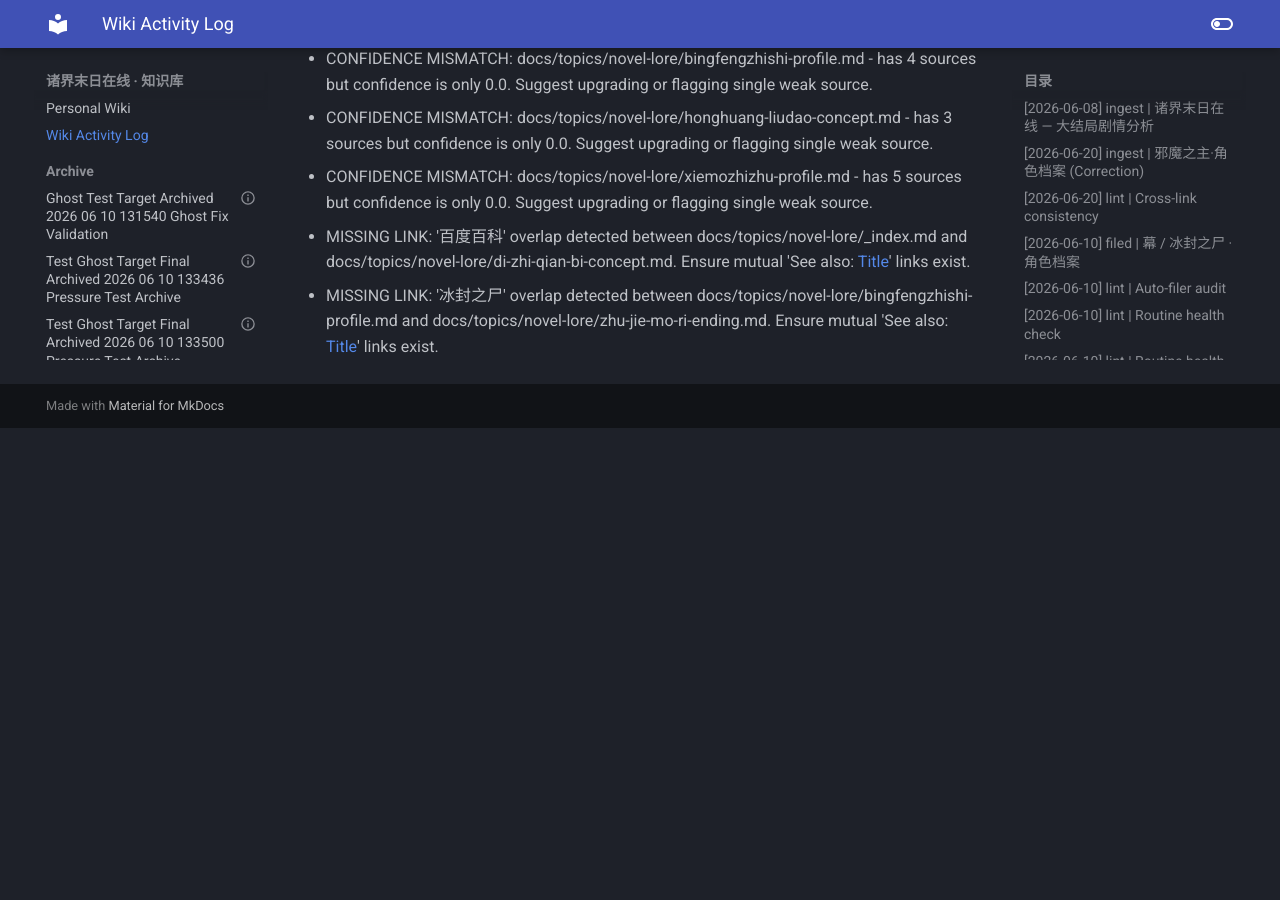
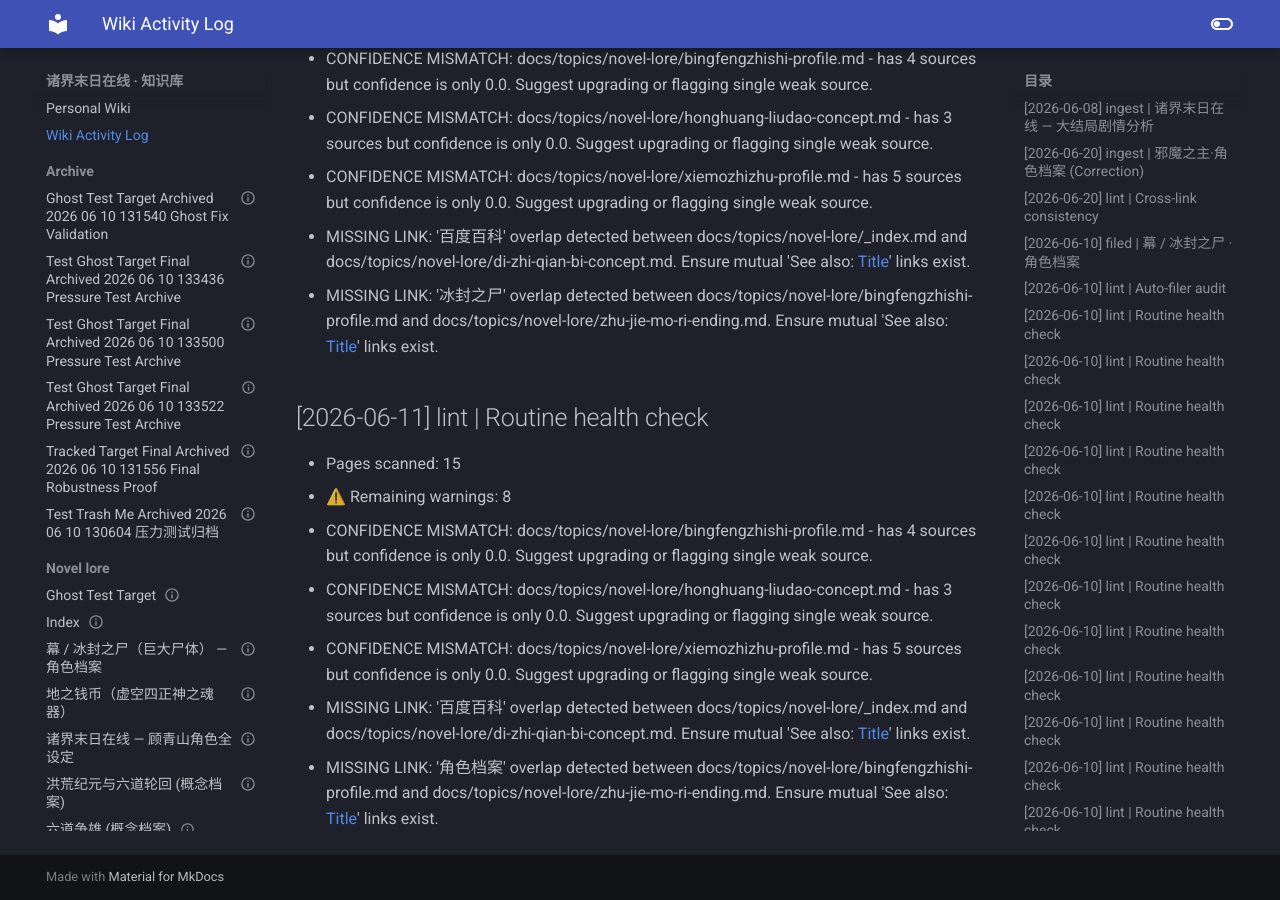
Before and after one commit to Zack3155/llm-wiki, an MkDocs documentation site: the page built from docs/log.md, in a window 1280 px wide and 900 px high, scrolled down 10884 px. Built offline with MkDocs 1.6.1 and Material for MkDocs 9.7.7, drawn with Linux system fonts in a browser that asks for light colours; before the commit the page ends 11312 px from its top, so only the background shows below that.

Commit message:
🤖 Wiki Linter Auto-Commit: 2026-06-11 00:58:09

```diff
--- a/docs/log.md
+++ b/docs/log.md
@@ -248,3 +248,12 @@
   - CONFIDENCE MISMATCH: docs/topics/novel-lore/xiemozhizhu-profile.md - has 5 sources but confidence is only 0.0. Suggest upgrading or flagging single weak source.
   - MISSING LINK: '百度百科' overlap detected between docs/topics/novel-lore/_index.md and docs/topics/novel-lore/di-zhi-qian-bi-concept.md. Ensure mutual 'See also: [Title](path.md)' links exist.
   - MISSING LINK: '冰封之尸' overlap detected between docs/topics/novel-lore/bingfengzhishi-profile.md and docs/topics/novel-lore/zhu-jie-mo-ri-ending.md. Ensure mutual 'See also: [Title](path.md)' links exist.
+
+## [2026-06-11] lint | Routine health check
+- Pages scanned: 15
+- ⚠️ Remaining warnings: 8
+  - CONFIDENCE MISMATCH: docs/topics/novel-lore/bingfengzhishi-profile.md - has 4 sources but confidence is only 0.0. Suggest upgrading or flagging single weak source.
+  - CONFIDENCE MISMATCH: docs/topics/novel-lore/honghuang-liudao-concept.md - has 3 sources but confidence is only 0.0. Suggest upgrading or flagging single weak source.
+  - CONFIDENCE MISMATCH: docs/topics/novel-lore/xiemozhizhu-profile.md - has 5 sources but confidence is only 0.0. Suggest upgrading or flagging single weak source.
+  - MISSING LINK: '百度百科' overlap detected between docs/topics/novel-lore/_index.md and docs/topics/novel-lore/di-zhi-qian-bi-concept.md. Ensure mutual 'See also: [Title](path.md)' links exist.
+  - MISSING LINK: '角色档案' overlap detected between docs/topics/novel-lore/bingfengzhishi-profile.md and docs/topics/novel-lore/zhu-jie-mo-ri-ending.md. Ensure mutual 'See also: [Title](path.md)' links exist.
```
